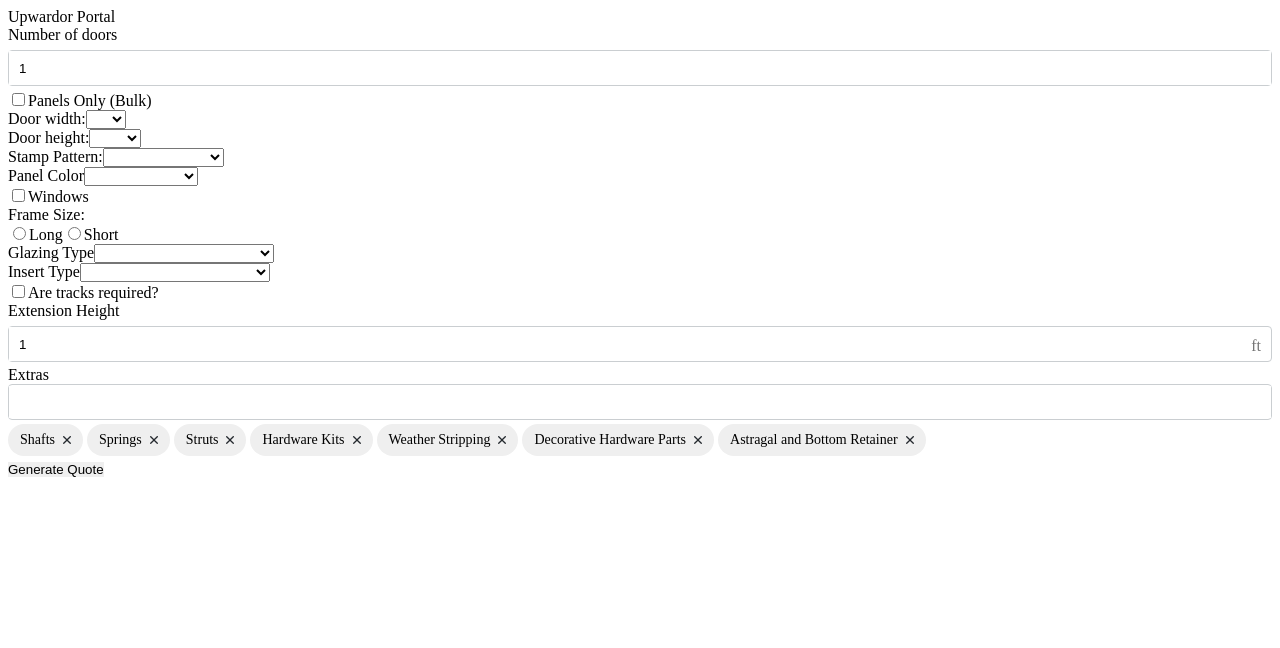
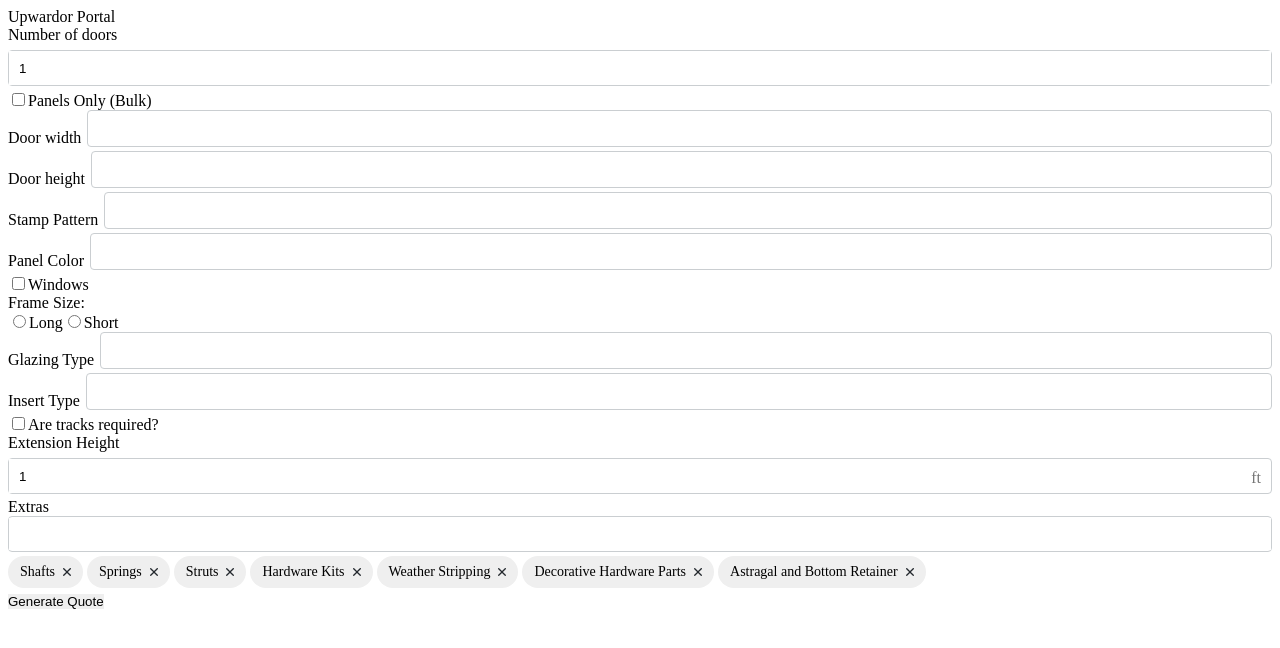
Before and after one commit to Sourav-Patteri/UpwardorPortalVue, a Vue app: page / in a window 1280 px wide. Shown: the top 648 px of the page. Built offline with nearby package versions, Linux system fonts and the light colour scheme.

Commit message:
Update QuoteGenerator to use form-select component

```diff
--- a/src/components/QuoteGenerator.vue
+++ b/src/components/QuoteGenerator.vue
@@ -19,31 +19,44 @@
     </div>
 
     <div class='form-value__container'>
-      <label for='door-width'>Door width:</label>
-      <select v-model='selectedDoorWidth' id='door-width'>
-        <option v-for='width in displayDoorWidths' :key='`w-key-${width}`'>{{ width }}</option>
-      </select>
+      <form-select
+        label='Door width'
+        :options='displayDoorWidths'
+        :selected='selectedDoorWidth'
+        @select='(...v) => { selectedDoorWidth = v[0] }'
+      >
+      </form-select>
     </div>
 
     <div class='form-value__container'>
-      <label for='door-height'>Door height:</label>
-      <select v-model='selectedDoorHeight' id='door-height'>
-        <option v-for='height in displayDoorHeights' :key='`h-key-${height}`'>{{ height }}</option>
-      </select>
+      <form-select
+        label='Door height'
+        :options='displayDoorHeights'
+        :selected='selectedDoorHeight'
+        @select='(...v) => { selectedDoorHeight = v[0] }'
+      >
+      </form-select>
     </div>
 
     <div class='form-value__container'>
-      <label for='stamp-pattern'>Stamp Pattern:</label>
-      <select v-model='selectedStampPattern' id='stamp-pattern'>
-        <option v-for='pattern in stampPatterns' :key='pattern.key' :value='pattern.key'>{{ pattern.displayName }}</option>
-      </select>
+      <form-select
+        label='Stamp Pattern'
+        :options='stampPatterns.map((s) => s.displayName)'
+        :values='stampPatterns.map((s) => s.key)'
+        :selected='selectedStampPattern'
+        @select='(...v) => { selectedStampPattern = v[0] }'
+      >
+      </form-select>
     </div>
 
     <div class='form-value__container'>
-      <label for='panel-color'>Panel Color</label>
-      <select v-model='selectedPanelColor' id='panel-color'>
-        <option v-for='color in panelColors' :key='color'>{{ color }}</option>
-      </select>
+      <form-select
+        label='Panel Color'
+        :options='panelColors'
+        :selected='selectedPanelColor'
+        @select='(...v) => { selectedPanelColor = v[0] }'
+      >
+      </form-select>
     </div>
 
     <div class='form-value__container'> <!-- FIXME: Verify this -->
@@ -65,17 +78,25 @@
     </div>
 
     <div class='form-value__container'>
-      <label for='glazing-type'>Glazing Type</label>
-      <select v-model='selectedGlazingType' id='glazing-type'>
-        <option v-for='gtype in glazingTypeOptions' :key='`g-type-${gtype.key}`' :value='gtype.key'>{{ gtype.displayName }}</option>
-      </select>
+      <form-select
+        label='Glazing Type'
+        :options='glazingTypeOptions.map((g) => g.displayName)'
+        :values='glazingTypeOptions.map((g) => g.key)'
+        :selected='selectedGlazingType'
+        @select='(...v) => { selectedGlazingType = v[0] }'
+      >
+      </form-select>
     </div>
 
     <div class='form-value__container'>
-      <label for='insert-type'>Insert Type</label>
-      <select v-model='selectedInsertType' id='insert-type'>
-        <option v-for='itype in insertTypeOptions' :key='`i-type-${itype.key}`' :value='itype.key'>{{ itype.displayName }}</option>
-      </select>
+      <form-select
+        label='Insert Type'
+        :options='insertTypeOptions.map((i) => i.displayName)'
+        :values='insertTypeOptions.map((i) => i.key)'
+        :selected='selectedInsertType'
+        @select='(...v) => { selectedInsertType = v[0] }'
+      >
+      </form-select>
     </div>
 
     <div class='form-value__container'>
@@ -93,10 +114,15 @@
       </div>
 
       <div class='form-value__container'>
-        <label for='track-type'>Track Type</label>
-        <select v-model='selectedTrackType' id='track-type'>
-          <option v-for='trackType in trackOptions.trackTypeOptions' :key='`t-type-${trackType.key}`' :value='trackType.key'>{{ trackType.displayName }}</option>
-        </select>
+      <form-select
+        label='Track Type'
+        label-position-top='top'
+        :options='trackOptions.trackTypeOptions.map((t) => t.displayName)'
+        :values='trackOptions.trackTypeOptions.map((t) => t.key)'
+        :selected='selectedTrackType'
+        @select='(...v) => { selectedTrackType = v[0] }'
+      >
+      </form-select>
       </div>
 
       <div class='form-value__container'>
@@ -146,6 +172,7 @@ import { computed, ref } from 'vue';
 
 import MultiselectTypeahead from '@/components/lib/MultiselectTypeahead.vue';
 import FormInput from '@/components/lib/FormInput.vue';
+import FormSelect from '@/components/lib/FormSelect.vue';
 import {
   doorMeasurementsOptions,
   stampPatterns,
```
